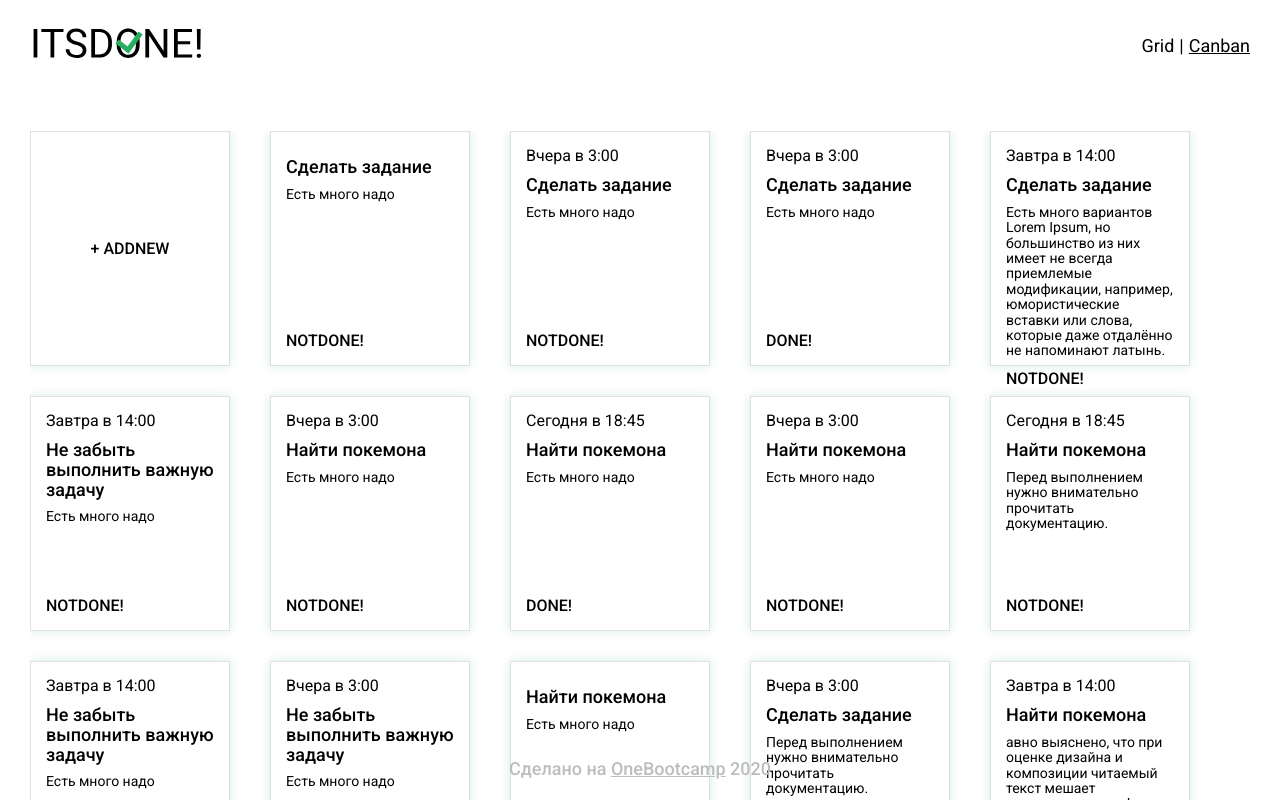
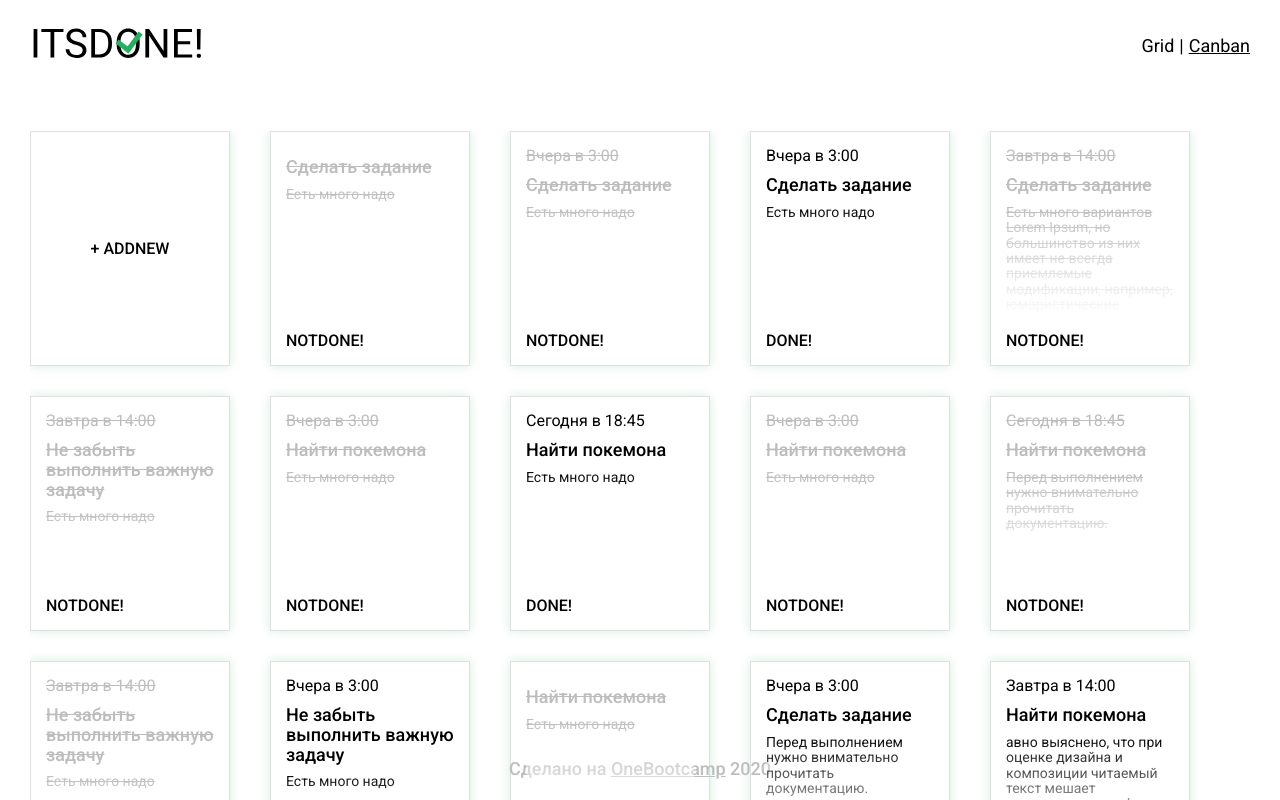
Before and after one commit to OneBootcamp-1-0/itsdone-1, a React app: page /grid in a window 1280 px wide. Shown: the top 800 px of the page. Built offline with nearby package versions, Linux system fonts and the light colour scheme.

Commit message:
added styles for done and not done cards

```diff
--- a/src/components/Board/Card/Card.css
+++ b/src/components/Board/Card/Card.css
@@ -3,12 +3,16 @@
   border: 1px solid #e0e0e0;
   box-sizing: border-box;
   box-shadow: 0px 0px 10px rgba(39, 174, 96, 0.2);
-  cursor: pointer;
   display: flex;
   flex-direction: column;
   height: 235px;
   padding: 15px;
   width: 200px;
+}
+
+.card__done {
+  color: #bdbdbd;
+  text-decoration: line-through;
 }
 
 .card_canban {
@@ -28,6 +32,19 @@
   margin-bottom: 10px;
 }
 
+.card__note_wrapper {
+  height: 100%;
+  overflow-y: hidden;
+  position: relative;
+}
+
+.card__note_shadow {
+  position: absolute;
+  background: linear-gradient(180deg, rgba(255, 255, 255, 0) 0%, #FFFFFF 100%);
+  height: 100%;
+  width: 100%;
+}
+
 .card__note {
   margin: 0;
   margin-bottom: auto;
@@ -37,6 +54,7 @@
   font-family: "Roboto";
   background-color: transparent;
   border: none;
+  cursor: pointer;
   font-size: 16px;
   font-weight: 500;
   margin-top: auto;
```
